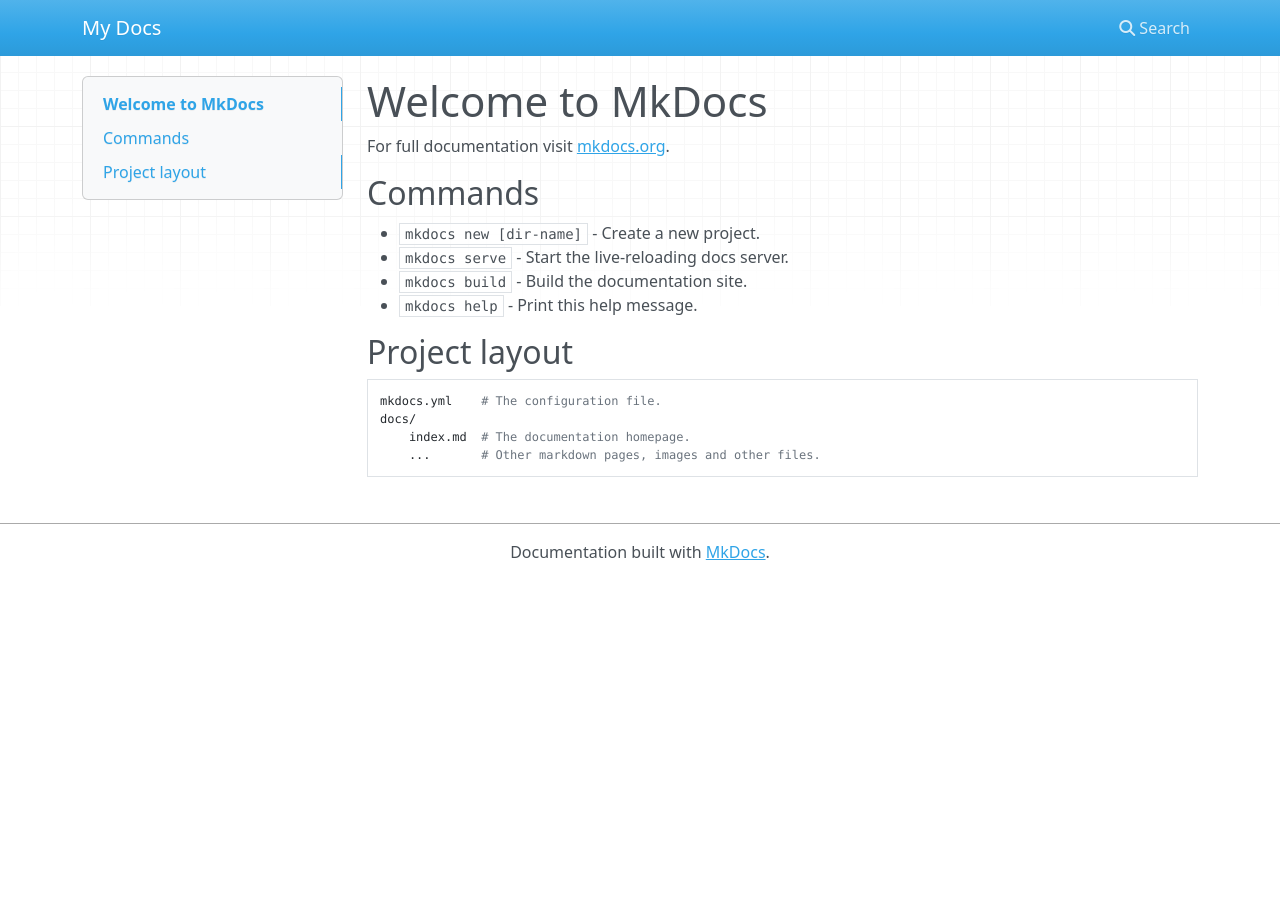
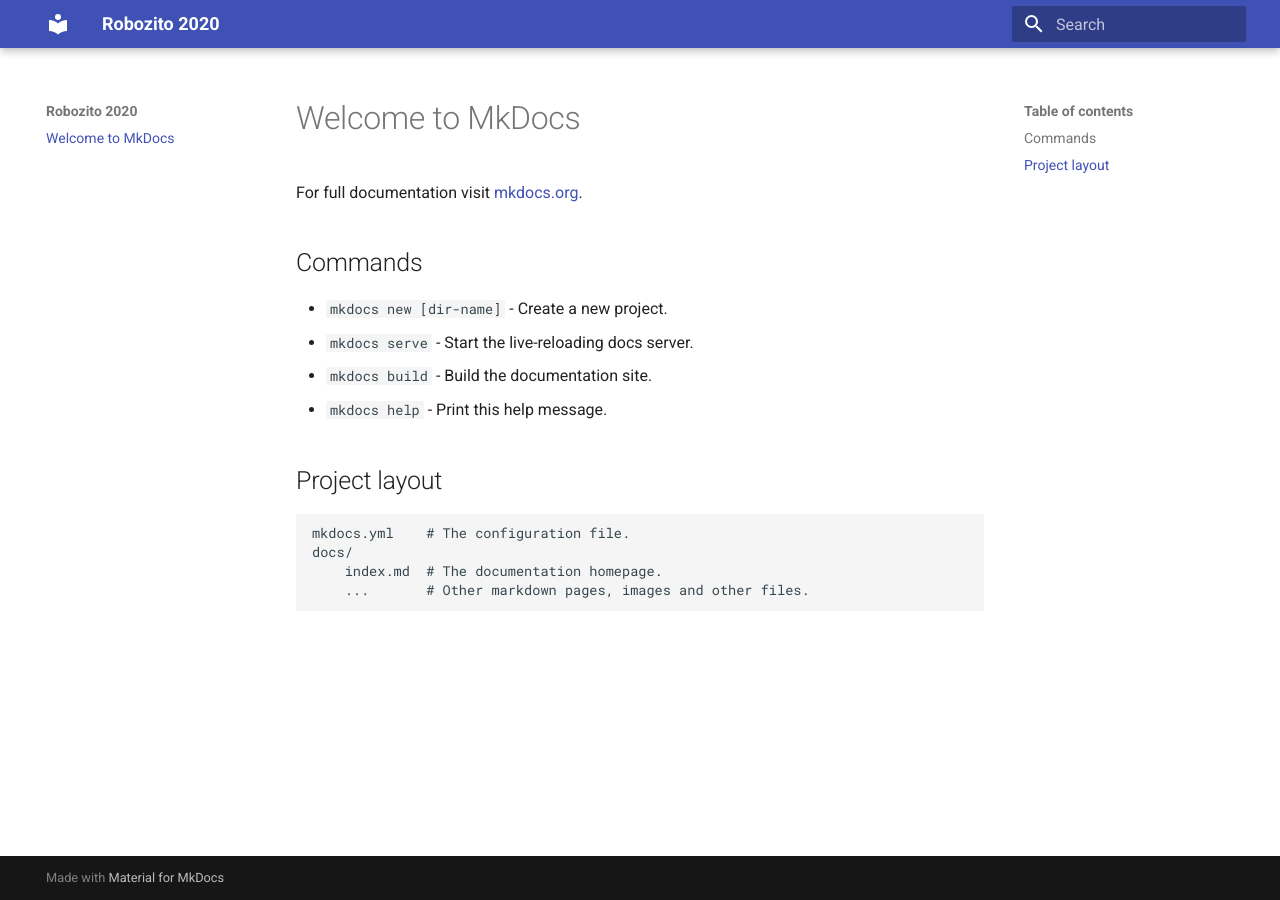
Before and after one commit to LuisHFB/Doc_RobozitoEN, an MkDocs documentation site: the page built from docs/index.md, in a window 1280 px wide. Built offline with MkDocs 1.6.1 and Material for MkDocs 9.7.7, drawn with Linux system fonts in a browser that asks for light colours; nearby versions of some CDN libraries.

Commit message:
Add Material Theme

```diff
--- a/mkdocs.yml
+++ b/mkdocs.yml
@@ -1 +1,12 @@
-site_name: My Docs
+site_name: Robozito 2020
+
+theme:
+  name: 'material'
+  pallete:
+    scheme: 'slate'
+    primary: 'blue'
+    accent: 'red'
+
+  font:
+    text: 'Roboto'
+    code: 'Roboto Mono'
```
